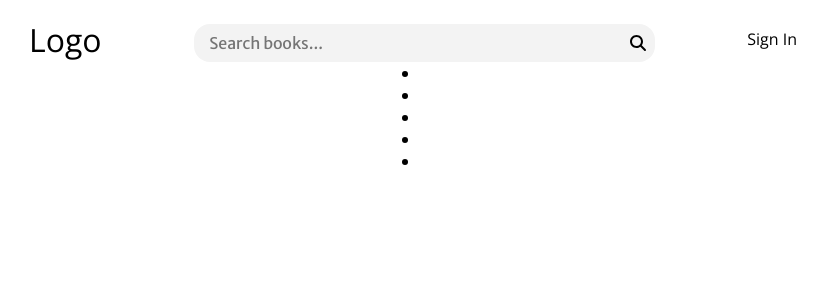
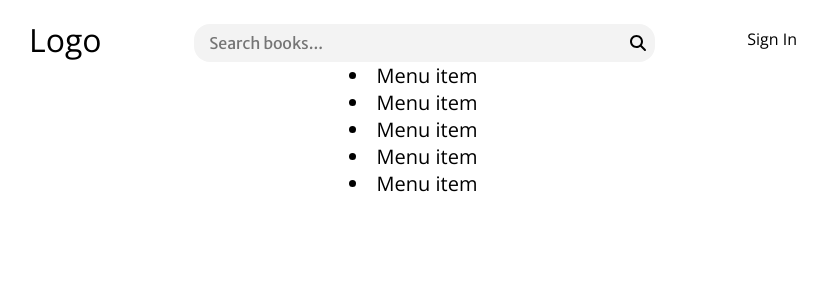
Before and after one commit to Dreamheart92/novel-journeys, a React (Vite) app: page / in a window 1280 px wide. Shown: the top 300 px of the page, without its empty margins (227-1054 px from the left). Built offline with nearby package versions, Linux system fonts and the light colour scheme.

Commit message:
added basic style

```diff
--- a/src/components/menu-item/MenuItem.jsx
+++ b/src/components/menu-item/MenuItem.jsx
@@ -1,9 +1,9 @@
 import style from "./MenuItem.module.css";
 
-export default function MenuItem() {
+export default function MenuItem({children}) {
     return (
-        <li>
-
+        <li className={style.item}>
+            {children}
         </li>
     )
 }
--- a/src/components/menu-item/MenuItem.module.css
+++ b/src/components/menu-item/MenuItem.module.css
@@ -0,0 +1,4 @@
+.item {
+    font-size: 1.25em;
+    cursor: pointer;
+}
```
